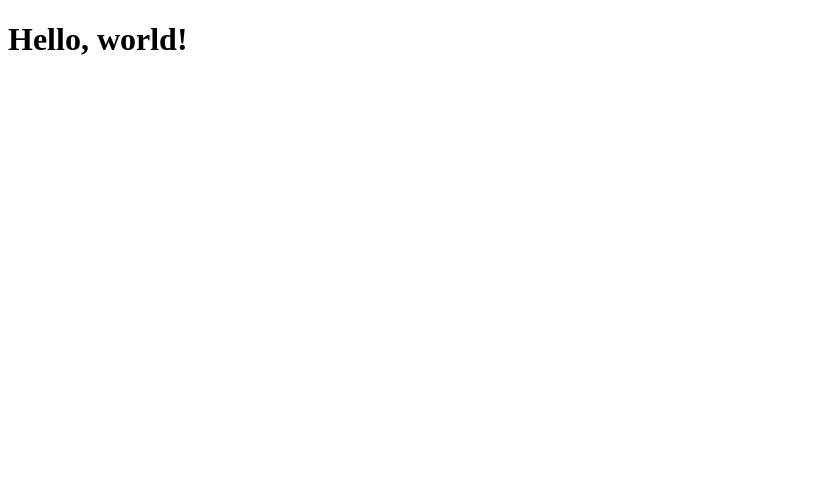
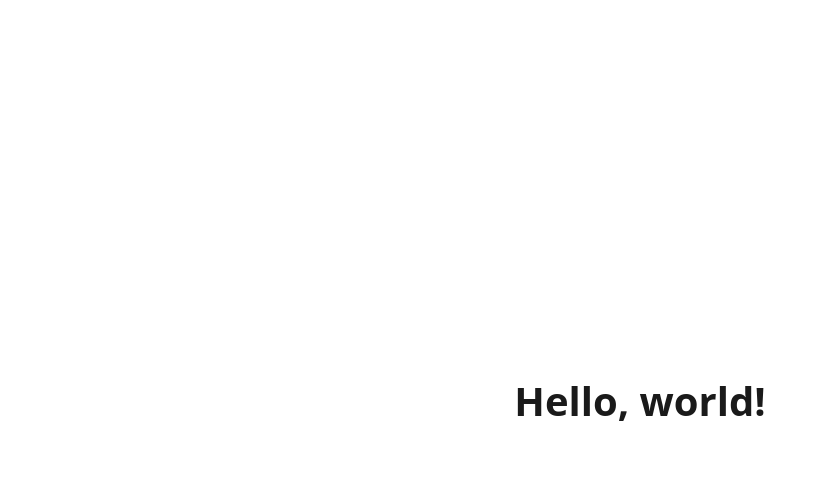
Before and after one commit to ColeDeanShepherd/Agora, an Electron app: page src/renderer/index.html in a window 1280 px wide. Shown: the whole page, without its empty margins (0-819 px from the left). Drawn offline with Linux system fonts and the light colour scheme.

Commit message:
Refactoring

```diff
--- a/package.json
+++ b/package.json
@@ -4,7 +4,7 @@
   "description": "A bare-bones Hello World Electron app",
   "main": "dist/main.js",
   "scripts": {
-    "build": "tsc",
+    "build": "tsc && cp -r src/renderer dist/renderer",
     "start": "npm run build && electron ."
   },
   "devDependencies": {
--- /dev/null
+++ b/src/rect-size.ts
@@ -0,0 +1,4 @@
+export type RectSize = {
+  width: number;
+  height: number;
+};
--- a/src/renderer/index.html
+++ b/src/renderer/index.html
@@ -3,25 +3,17 @@
   <head>
     <meta charset="UTF-8" />
     <meta name="viewport" content="width=device-width, initial-scale=1.0" />
+    <meta name="color-scheme" content="light dark" />
     <meta
       http-equiv="Content-Security-Policy"
       content="default-src 'self'"
     />
     <title>Agora</title>
-    <style>
-      body {
-        font-family: system-ui, sans-serif;
-        display: flex;
-        justify-content: center;
-        align-items: center;
-        height: 100vh;
-        margin: 0;
-        background: #1e1e2e;
-        color: #cdd6f4;
-      }
-    </style>
+    <link rel="stylesheet" href="styles.css" />
   </head>
   <body>
-    <h1>Hello, world!</h1>
+    <main>
+      <h1>Hello, world!</h1>
+    </main>
   </body>
 </html>
--- /dev/null
+++ b/src/renderer/styles.css
@@ -0,0 +1,43 @@
+:root {
+  --bg: #ffffff;
+  --fg: #1a1a1a;
+
+  color-scheme: light dark;
+}
+
+@media (prefers-color-scheme: dark) {
+  :root {
+    --bg: #1e1e2e;
+    --fg: #cdd6f4;
+  }
+}
+
+*,
+*::before,
+*::after {
+  box-sizing: border-box;
+}
+
+html,
+body {
+  height: 100%;
+  margin: 0;
+}
+
+body {
+  font-family: system-ui, sans-serif;
+  font-size: clamp(1rem, 2.5vw, 1.25rem);
+  display: flex;
+  flex-direction: column;
+  justify-content: center;
+  align-items: center;
+  min-height: 100%;
+  background: var(--bg);
+  color: var(--fg);
+}
+
+main {
+  width: min(90%, 60rem);
+  padding: 1.5rem;
+  text-align: center;
+}
```
Also changed, not shown: src/config.ts (added, +9 -0 lines), src/environment.ts (added, +8 -0 lines), src/main.ts (+27 -11 lines).
